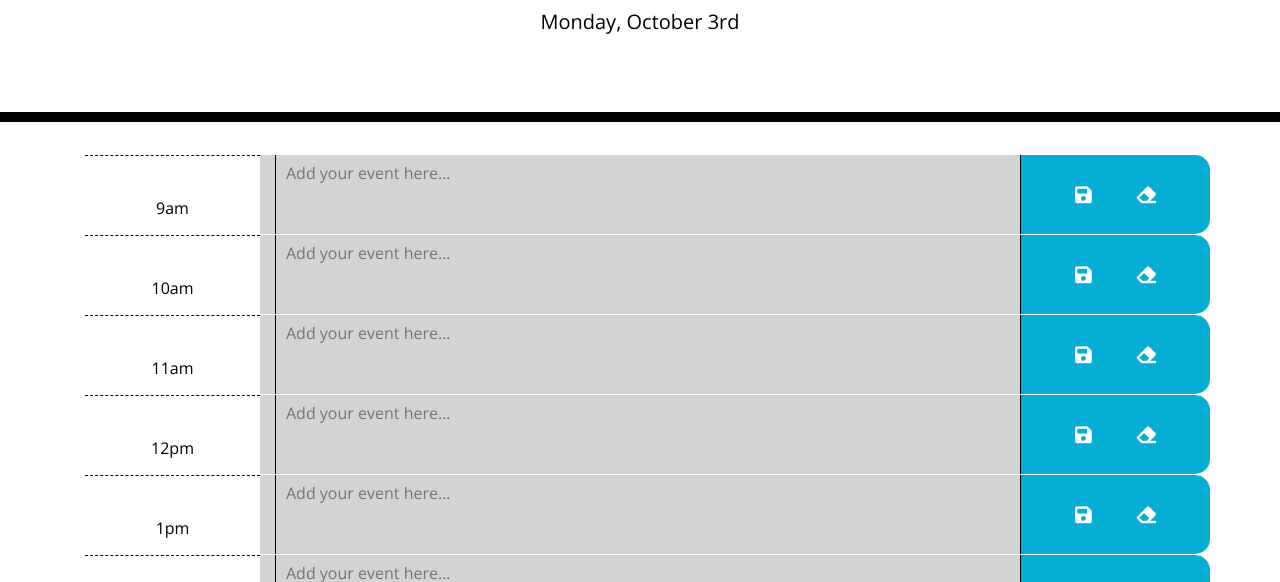
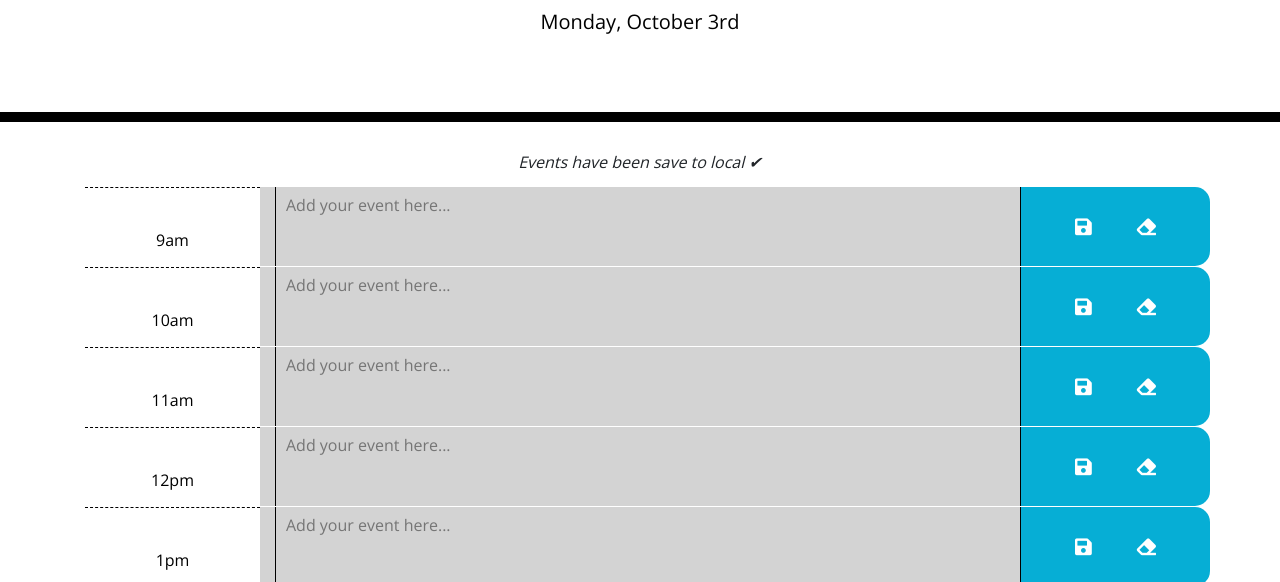
Before and after one commit to RyanTrian/Daily-Planner-WK5, a plain HTML site: page index.html in a window 1280 px wide. Both pictures are taken after a click on the button 1083 px from the left and 376 px from the top of the page. Shown: the part 182-764 px from the top of the page. Drawn offline with nearby package versions, Linux system fonts and the light colour scheme.

Commit message:
added a save indicating message

```diff
--- a/assets/CSS/style.css
+++ b/assets/CSS/style.css
@@ -95,3 +95,8 @@ border-bottom-right-radius: 15px;
   outline: none;
   border: none;
 }
+
+.message {
+  font-style: italic;
+  text-align: center;
+}
--- a/assets/JS/script.js
+++ b/assets/JS/script.js
@@ -57,6 +57,11 @@ $(function() {
     let eventId = $(this).attr("id");
     let eventText = $(this).parent().siblings().children(".description").val();
     localStorage.setItem(eventId, eventText);
+    // save to local message
+    $('.container').prepend('<p class="message">Events have been save to local ✔</p>')
+    setTimeout(function() {
+        $('.message').remove();
+    }, 3000);
     });
     // Erase Button
     let deleteBtn = $(".delete");
```
Also changed, not shown: 1 other file.
